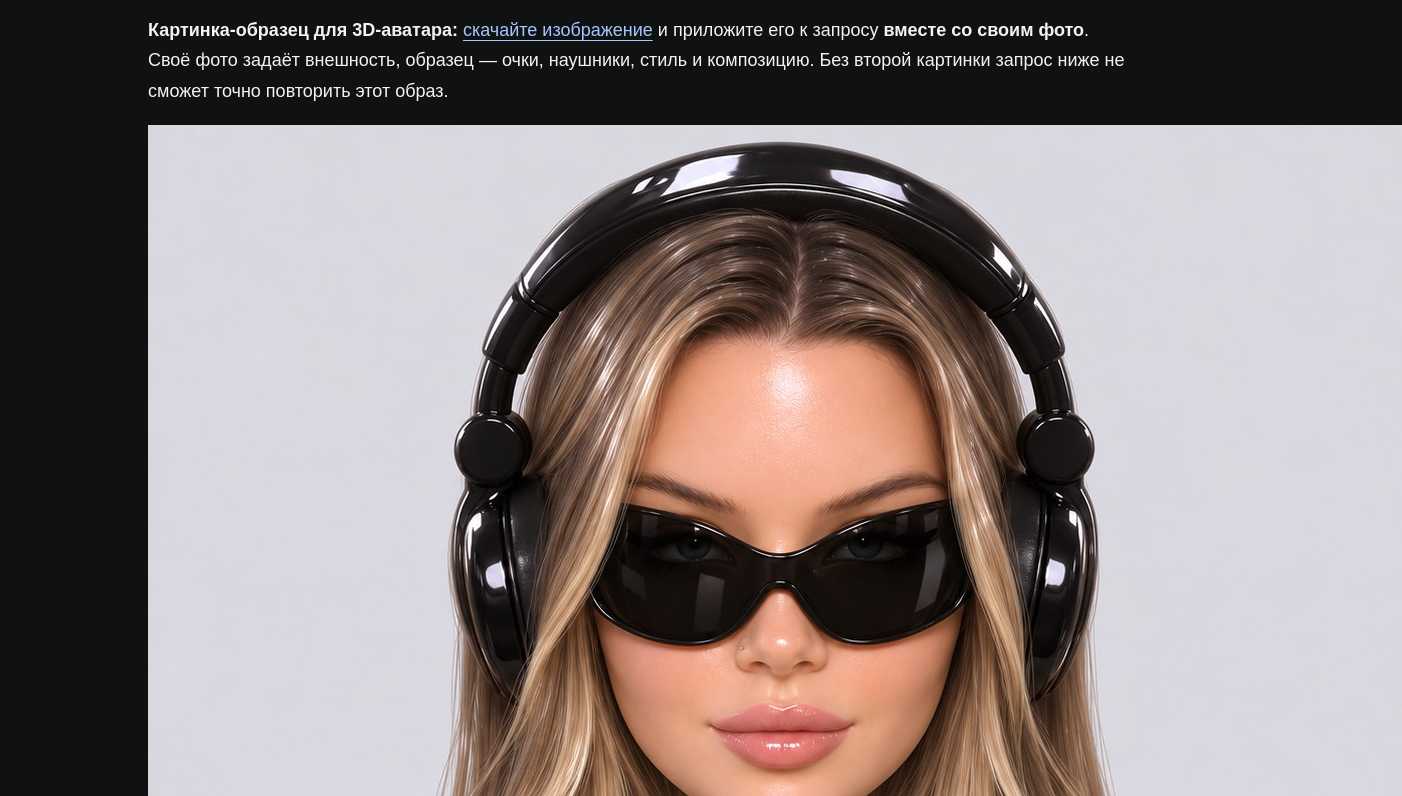
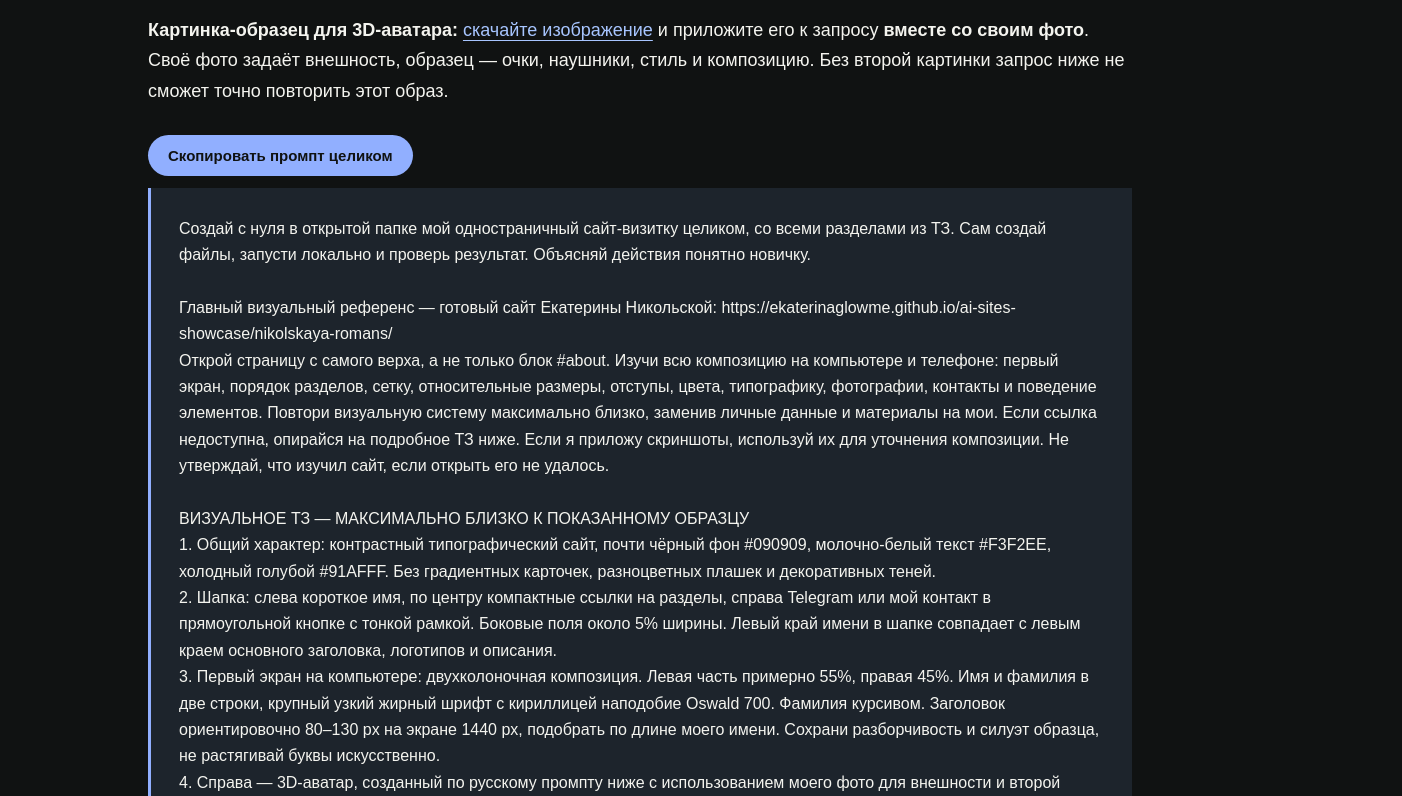
Before and after one commit to ekaterinaglowme/ai-sites-showcase, a plain HTML site: page materials/index.html in a window 1280 px wide. Shown: the part 5324-6120 px from the top of the page, 1402 px wide, since content can reach past the window. Drawn offline with Linux system fonts and the light colour scheme.

Commit message:
Link avatar reference without embedding it in guide

```diff
--- a/materials/index.html
+++ b/materials/index.html
@@ -54,7 +54,6 @@
 <p>Ориентир по стилю и композиции — <a href="https://ekaterinaglowme.github.io/ai-sites-showcase/nikolskaya-romans/">готовый сайт Екатерины Никольской</a>. В промпт включены прелоадер с вашим именем и оптимизация фотографий для телефона. Он ненадолго показывает «ЗАГРУЗКА», пока готовится первый экран, и автоматически исчезает.</p>
 <p>Выберите свою профессию, тексты, фото и контакты. Замените все квадратные скобки. Пример показывает композицию; имя Екатерины и её проекты переносить в свой сайт не нужно.</p>
 <p><strong>Картинка-образец для 3D-аватара:</strong> <a href="guide/3d-avatar-reference.jpg">скачайте изображение</a> и приложите его к запросу <strong>вместе со своим фото</strong>. Своё фото задаёт внешность, образец — очки, наушники, стиль и композицию. Без второй картинки запрос ниже не сможет точно повторить этот образ.</p>
-<p><img alt="Образец 3D-аватара: голова анфас, чёрные очки и наушники" src="guide/3d-avatar-reference.jpg" /></p>
 <pre><code class="language-text">Создай с нуля в открытой папке мой одностраничный сайт-визитку целиком, со всеми разделами из ТЗ. Сам создай файлы, запусти локально и проверь результат. Объясняй действия понятно новичку.
 
 Главный визуальный референс — готовый сайт Екатерины Никольской: https://ekaterinaglowme.github.io/ai-sites-showcase/nikolskaya-romans/
```
Also changed, not shown: materials/guide/guide.html (+0 -1 lines), materials/SHA256SUMS.txt, materials/guide/Гайд-и-все-промпты.txt, 4 other files.
